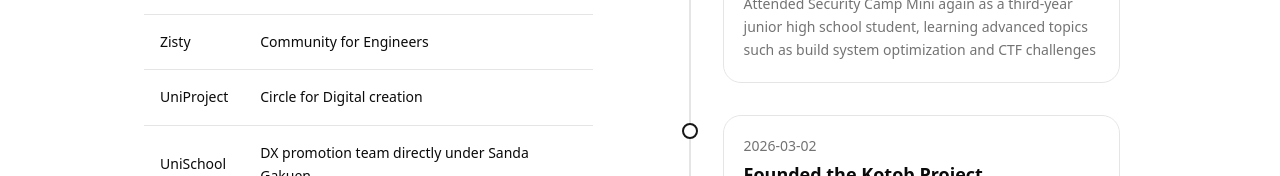
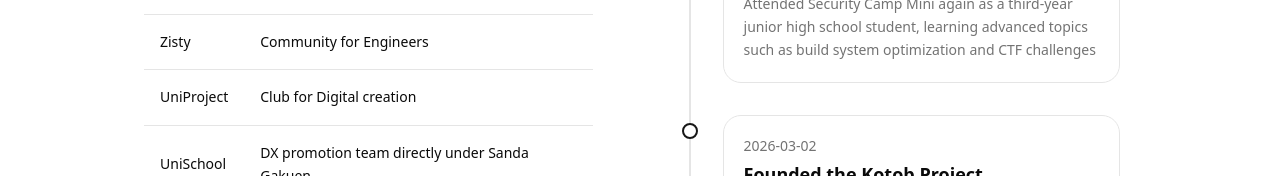
Before and after one commit to tanahiro2010/portfolio, a React (Vite) app: page /about in a window 1280 px wide. Shown: the part 699-875 px from the top of the page. Built offline with nearby package versions, Linux system fonts and the light colour scheme.

Commit message:
fix: UniProjectの説明文を修正

```diff
--- a/src/app/about.tsx
+++ b/src/app/about.tsx
@@ -127,7 +127,7 @@
                             <div className=" overflow-hidden bg-background">
                                 <Table headers={["Name", "Description"]} items={[
                                     ["Zisty", "Community for Engineers"],
-                                    ["UniProject", "Circle for Digital creation"],
+                                    ["UniProject", "Club for Digital creation"],
                                     ["UniSchool", "DX promotion team directly under Sanda Gakuen"],
                                     ["Kotob", "Community for developing projects with LLM translation system as core"],
                                     ["SF-Kosen", "Shonan Fujisawa Kosen of Technology, where I am a student"],
```
